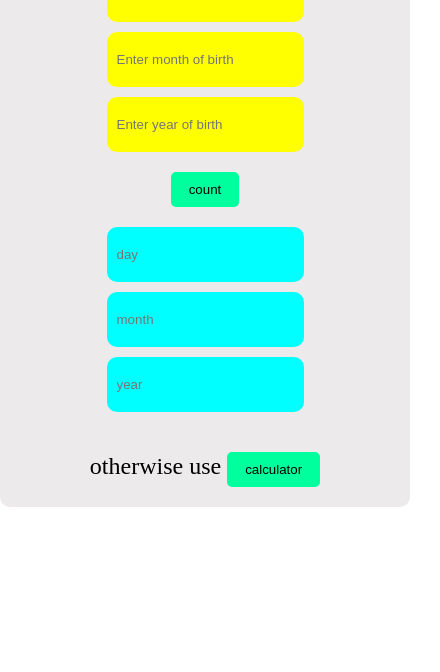
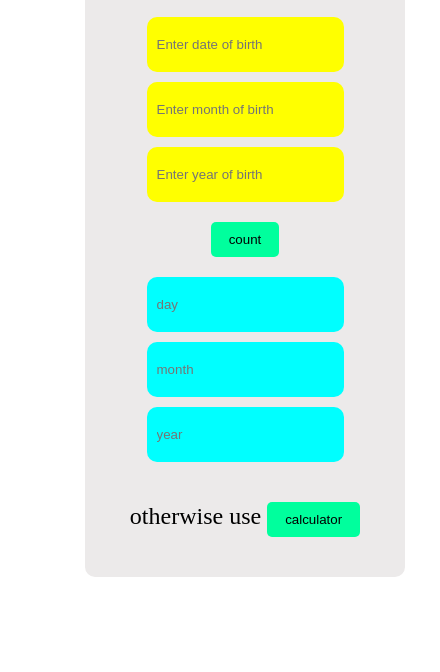
Before and after one commit to Asmamaw-Abeba/Age-counter, a plain HTML site: page index.html in a window 390 px wide. Shown: the part 172-844 px from the top of the page, 440 px wide, since content can reach past the window. Drawn offline with nearby package versions, Linux system fonts and the light colour scheme.

Commit message:
css media for mobile

```diff
--- a/age.css
+++ b/age.css
@@ -1,13 +1,18 @@
 body {
-  margin: 30px 50px;
-  background-color: rgb(255, 255, 255);
+
+  width: 100%;
+  margin: 0;
+  font-size: 24px;
+
+
+
 }
 
 .io-container {
+  padding: 0 10px;
+  width: 100%;
   background-color: rgb(236, 234, 234);
-  width: 300px;
-  height: ;
-  padding: 20px 10px;
+
   margin: 0 auto;
   border: none;
   border-radius: 10px;
@@ -83,19 +88,28 @@ button:hover .output-container {
 }
 
 /* Media query for smartphones */
-@media only screen and (max-width: 500px) {
+@media only screen and (max-width: 700px) {
   .io-container {
-      padding: 0 10px;
-      width: 100%;
+    background-color: rgb(236, 234, 234);
+    width: 300px;
+    height: ;
+    padding: 20px 10px;
+    margin: 0 auto;
+    border: none;
+    border-radius: 10px;
+    display: flex;
+    flex-direction: column;
+    justify-content: center;
+    align-items: center;
+    row-gap: 20px;
   }
 
   /* You can also adjust font sizes, margins, etc. for smaller screens */
 
 
   body {
-    width: 100%;
-    margin: 0;
-    font-size: 24px;
+    margin: 30px 50px;
+    background-color: rgb(255, 255, 255);
   }
   p {
       font-size: 16px;
```
